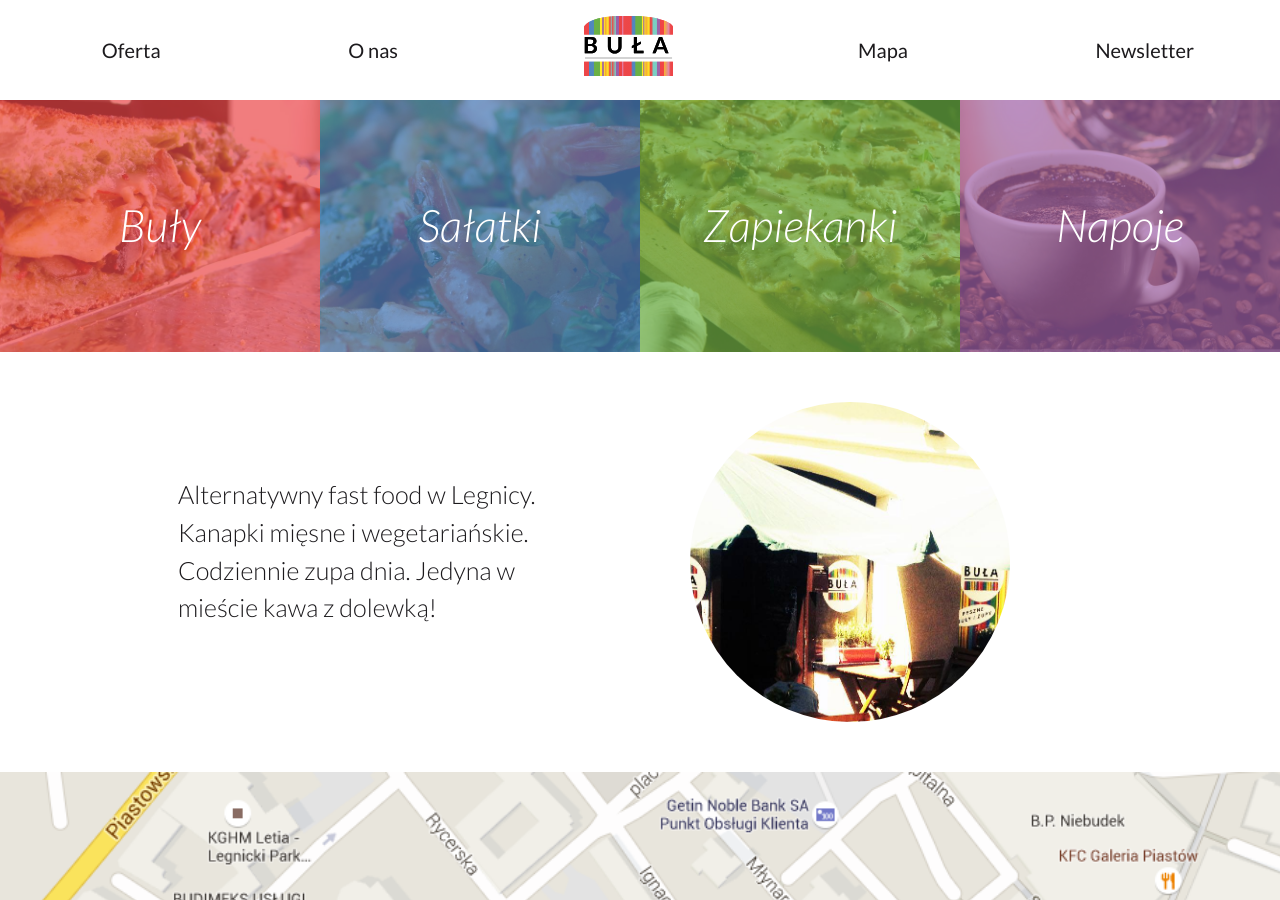
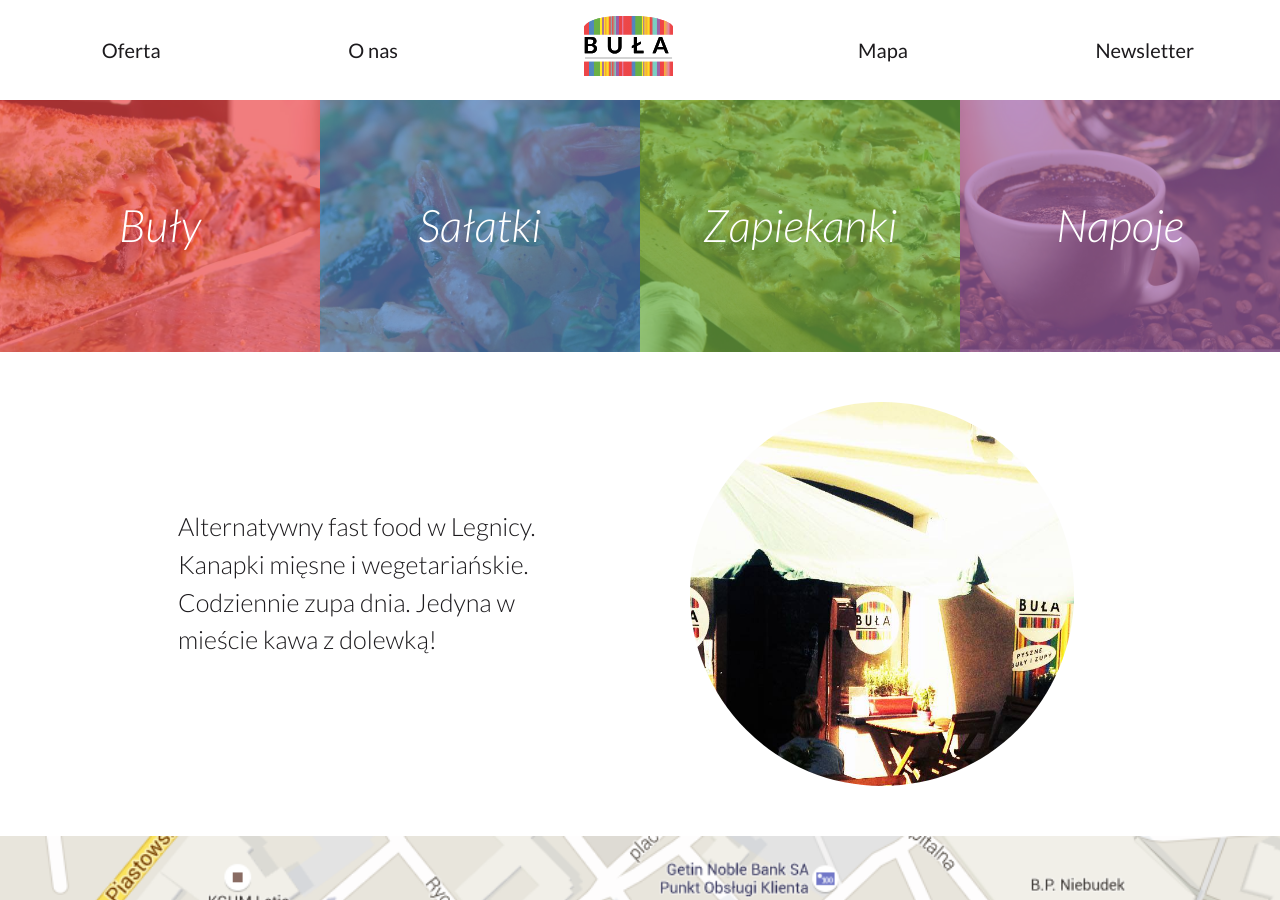
Before and after one commit to wornluki/Bula, a Jekyll site: the page built from index.html, in a window 1280 px wide and 900 px high. Built offline with Jekyll 4.4.1, drawn with Linux system fonts in a browser that asks for light colours; nearby versions of some CDN libraries; Markdown is read by kramdown in place of the engine named in the settings.

Commit message:
Chcnage pic size

```diff
--- a/assets/css/3-sections/about.sass
+++ b/assets/css/3-sections/about.sass
@@ -7,7 +7,7 @@ section.about
 			position: center top
 			size: auto 160%
 			repeat: no-repeat
-		+size(25vw)
+		+size(30vw)
 		border-radius: 50%
 
 		// position: relative
--- a/assets/css/main.css
+++ b/assets/css/main.css
@@ -697,8 +697,8 @@ section.about {
     background-position: center top;
     background-size: auto 160%;
     background-repeat: no-repeat;
-    height: 25vw;
-    width: 25vw;
+    height: 30vw;
+    width: 30vw;
     border-radius: 50%; }
   section.about .about_text {
     font-size: 1.8em;
```
